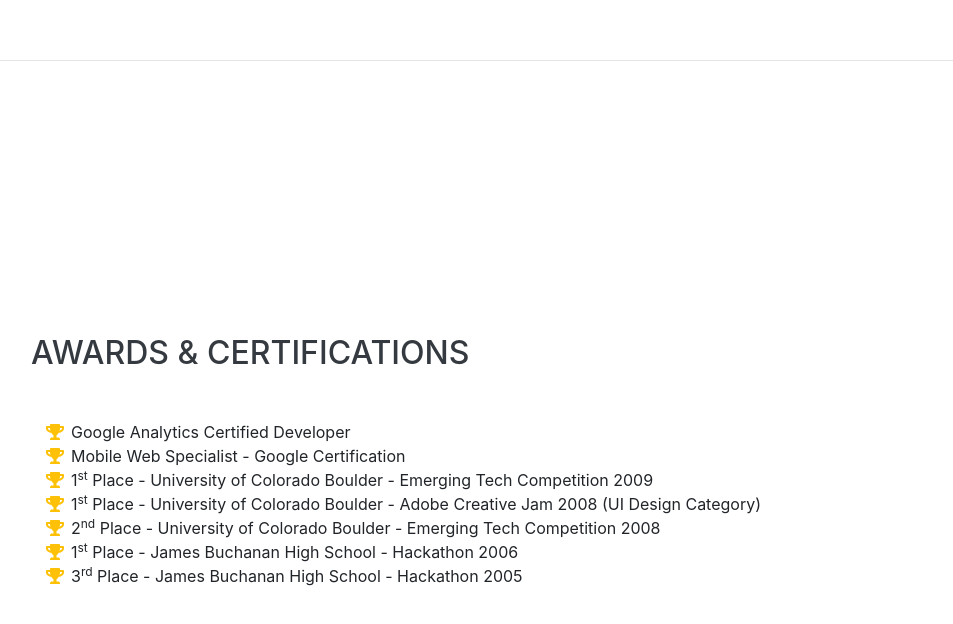
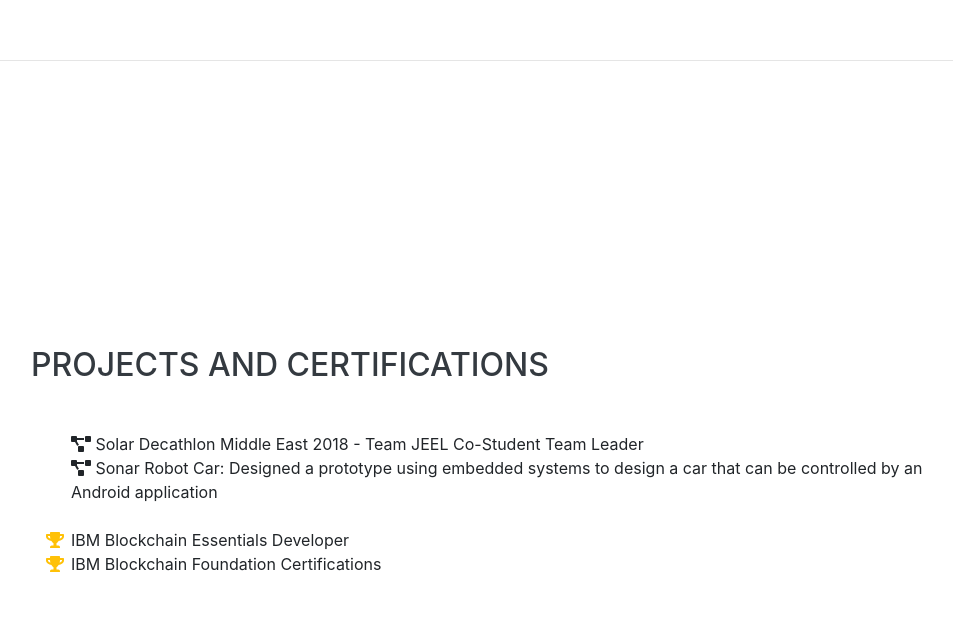
Before and after one commit to KaiSoni/Portfolio, a website with bundled scripts: page index.html in a window 1280 px wide. Shown: the part 4219-4843 px from the top of the page, without its empty margins (289-1242 px from the left). Built offline with nearby package versions, Linux system fonts and the light colour scheme; a web font is replaced by a local one.

Commit message:
updated the projects and achievements

```diff
--- a/index.html
+++ b/index.html
@@ -268,26 +268,7 @@
             </li>
           </ul>
 
-          <div class="subheading mb-3">Workflow</div>
-          <ul class="fa-ul mb-0">
-            <li>
-              <i class="fa-li fa fa-check"></i>
-              Mobile-First, Responsive Design
-            </li>
-            <li>
-              <i class="fa-li fa fa-check"></i>
-              Cross Browser Testing &amp; Debugging
-            </li>
-            <li>
-              <i class="fa-li fa fa-check"></i>
-              Cross Functional Teams
-            </li>
-            <li>
-              <i class="fa-li fa fa-check"></i>
-              Agile Development &amp; Scrum
-            </li>
-          </ul>
-        </div>
+
       </section>
 
       <hr class="m-0" />
@@ -323,39 +304,26 @@
         id="awards"
       >
         <div class="w-100">
-          <h2 class="mb-5">Awards &amp; Certifications</h2>
+          <h2 class="mb-5">Projects and Certifications</h2>
           <ul class="fa-ul mb-0">
             <li>
+              <i class="fas fa-project-diagram"></i>
+              Solar Decathlon Middle East 2018 - Team JEEL Co-Student Team Leader
+            </li>
+            <li>
+              <i class="fas fa-project-diagram"></i>
+             Sonar Robot Car: Designed a prototype using embedded systems to design a car that can be controlled by an Android application
+            </li>
+          </br>
+            <li>
               <i class="fa-li fa fa-trophy text-warning"></i>
-              Google Analytics Certified Developer
+              IBM Blockchain Essentials Developer
             </li>
             <li>
               <i class="fa-li fa fa-trophy text-warning"></i>
-              Mobile Web Specialist - Google Certification
+             IBM Blockchain Foundation Certifications
             </li>
-            <li>
-              <i class="fa-li fa fa-trophy text-warning"></i>
-              1<sup>st</sup> Place - University of Colorado Boulder - Emerging
-              Tech Competition 2009
-            </li>
-            <li>
-              <i class="fa-li fa fa-trophy text-warning"></i>
-              1<sup>st</sup> Place - University of Colorado Boulder - Adobe
-              Creative Jam 2008 (UI Design Category)
-            </li>
-            <li>
-              <i class="fa-li fa fa-trophy text-warning"></i>
-              2<sup>nd</sup> Place - University of Colorado Boulder - Emerging
-              Tech Competition 2008
-            </li>
-            <li>
-              <i class="fa-li fa fa-trophy text-warning"></i>
-              1<sup>st</sup> Place - James Buchanan High School - Hackathon 2006
-            </li>
-            <li>
-              <i class="fa-li fa fa-trophy text-warning"></i>
-              3<sup>rd</sup> Place - James Buchanan High School - Hackathon 2005
-            </li>
+
           </ul>
         </div>
       </section>
```
